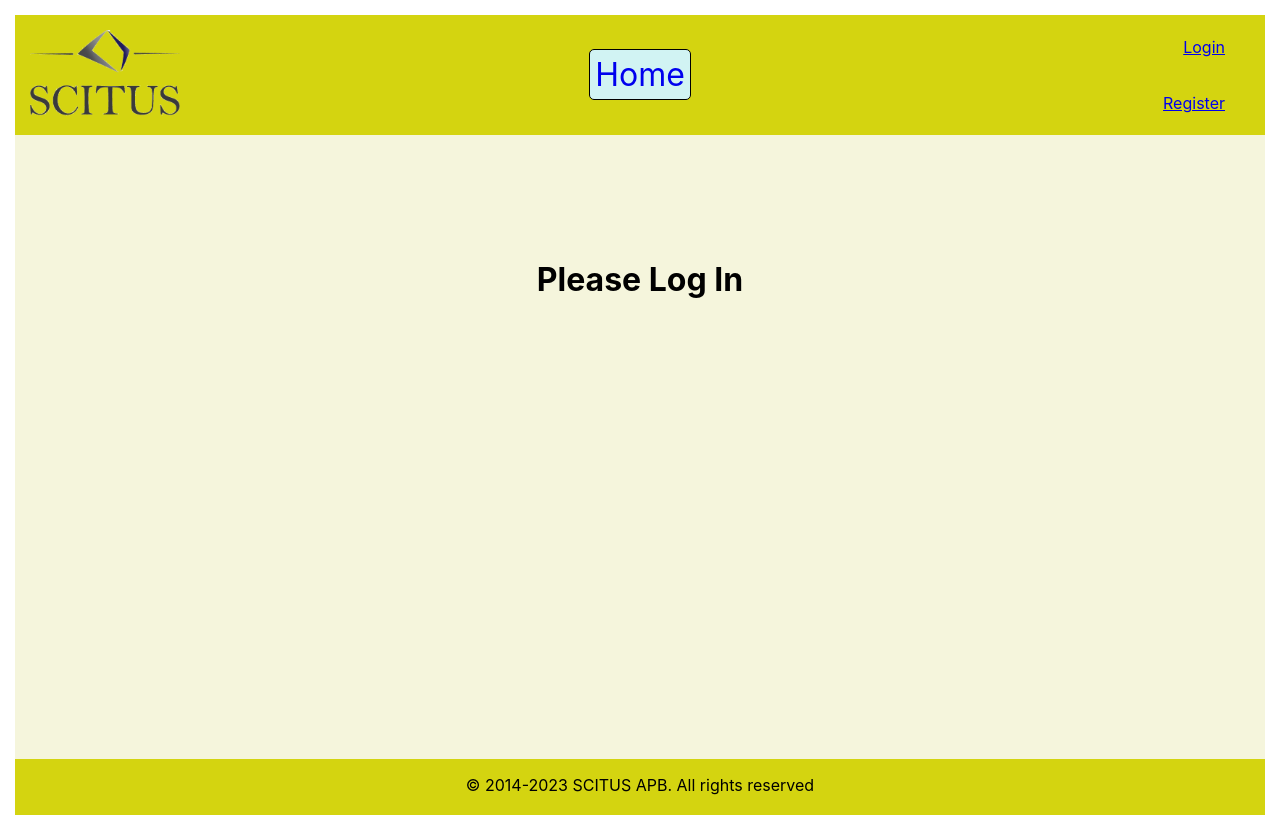
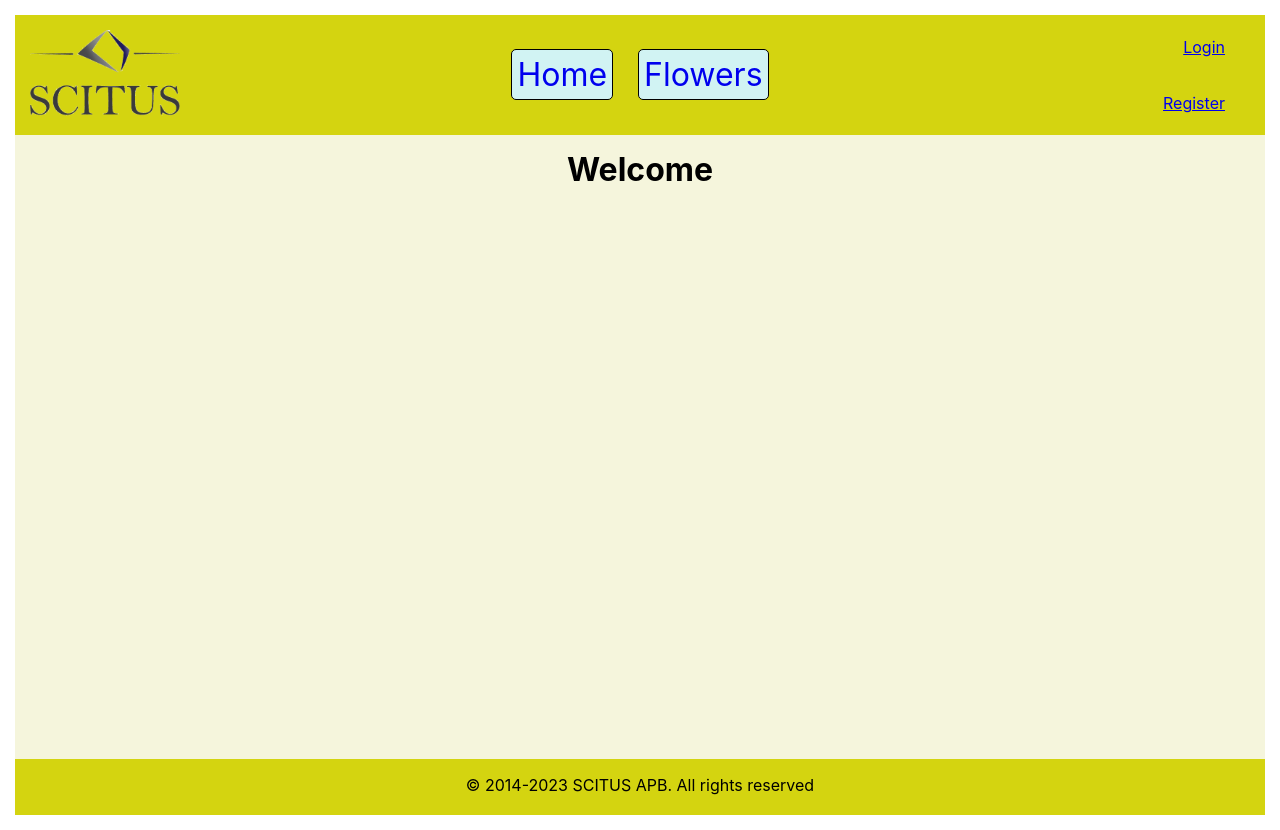
Before and after one commit to nesuesu/Legal, a React (Create React App) app: page / in a window 1280 px wide. Built offline with nearby package versions, Linux system fonts and the light colour scheme; data requests are answered from the project's data file.

Commit message:
Flowers added

```diff
--- a/src/App.css
+++ b/src/App.css
@@ -127,6 +127,21 @@ header {
     color: red;
   }
 
+/* -----------FLOWERS--------------- */
+
+.flowers {
+  margin: 20px;
+  display: flex;
+  flex-wrap: wrap;
+  /* background-color: rgb(54, 54, 9); */
+}
+
+.flowers img {
+  width: 300px;
+  object-fit: contain;
+  margin-left: 15px;
+}
+
 /* -----------FOOTER--------------- */
 
 #page-container {
--- a/src/App.jsx
+++ b/src/App.jsx
@@ -5,6 +5,7 @@ import { Routes, Route } from 'react-router-dom';
 import Header from './components/elements/Header';
 import Footer from './components/elements/Footer';
 import Home from './components/pages/Home';
+import Flowers from './components/pages/Flowers';
 import Users from './components/pages/Users';
 import Login from './components/pages/Login';
 import Register from './components/pages/Register';
@@ -18,6 +19,7 @@ function App() {
       <Header />
       <Routes>
             <Route path='/' element={<Home />}></Route>
+            <Route path='/flowers' element={<Flowers />}></Route>
             <Route path='/users' element={<Users />}></Route>
             <Route path='/login' element={<Login />}></Route>
             <Route path='/register' element={<Register />}></Route>
--- a/src/components/elements/Header.jsx
+++ b/src/components/elements/Header.jsx
@@ -21,6 +21,7 @@ const Header = () => {
 
             <div className='menu'>
                 <Link to={'/'} className='menuitem'>Home</Link>
+                <Link to={'/flowers'} className='menuitem'>Flowers</Link>
                 { loggedInUser &&
                 <Link to={'/users'} className='menuitem'>Users</Link>
                 }
--- /dev/null
+++ b/src/components/pages/Flowers.jsx
@@ -0,0 +1,69 @@
+
+const Flowers = () => {
+
+    const flowers = [
+        {
+          "name": "rose",
+          "image": "https://thumbs.dreamstime.com/b/red-rose-4590099.jpg",
+          "color": "red",
+          "likeit": true,
+          "id": "65dfs1g"
+        },
+        {
+          "name": "sunflower",
+          "image": "https://media.istockphoto.com/id/174648035/photo/sunflower-isolated.jpg?s=612x612&w=0&k=20&c=wMNfxWPw4Zwphpazd6vH_YtJVZnSyep_uPRU9l5kRJI=",
+          "color": "yellow",
+          "likeit": true,
+          "id": "65dfs1h"
+        },
+        {
+          "name": "iris",
+          "image": "https://img.freepik.com/free-photo/side-view-dark-purple-color-iris-flower-isolated-white-background_141793-8059.jpg?w=2000",
+          "color": "violet",
+          "likeit": true,
+          "id": "65dfs1j"
+        },
+        {
+          "name": "lotus",
+          "image": "https://img.freepik.com/premium-photo/lotus-flower-white-background_62678-128.jpg?w=2000",
+          "color": "pink",
+          "likeit": true,
+          "id": "65dfs1k"
+        },
+        {
+          "name": "periwinkle",
+          "image": "https://thumbs.dreamstime.com/b/periwinkle-flower-isolated-white-background-113323550.jpg",
+          "color": "violet",
+          "likeit": true,
+          "id": "65dfs1l"
+        },
+        {
+          "name": "jasmine",
+          "image": "https://media.istockphoto.com/id/1134069126/photo/branch-of-jasmines-flowers-isolated-on-white-background.jpg?s=612x612&w=0&k=20&c=rndtTqNVRKKjJkgIBdgvQ2pRwIsn2awjCcNwFYdnSG4=",
+          "color": "white",
+          "likeit": true,
+          "id": "65dfs1z"
+        },
+        {
+          "name": "tulip",
+          "image": "https://dy1yydbfzm05w.cloudfront.net/media/catalog/product/cache/466bc07fdd9f3406dd5cbfa6621097e2/d/u/dutch_tulip_white_hot_dutch_tulip_stem_2.jpeg",
+          "color": "white",
+          "likeit": true,
+          "id": "65dfs1x"
+        }
+      ]
+
+    return (
+        <div className="flowers">
+            {flowers.map(flower =>
+                <div>
+                    <h3 style={{textAlign:'center', color:'black'}}>{flower.name}</h3>
+                    <img src={flower.image} alt="flower" />
+                    <p style={{textAlign:'center'}}>color: {flower.color}</p>
+                </div>
+            )}
+        </div>
+    )
+}
+
+export default Flowers;
--- a/src/components/pages/Home.jsx
+++ b/src/components/pages/Home.jsx
@@ -12,7 +12,7 @@ const Home = () => {
             <img style={{opacity:'0.25', display:'block', margin:'auto'}} src="https://www.deardrmooney.com/wp-content/uploads/2019/05/Depositphotos_15193351_l-2015-1038x564.jpg" alt="welcome" />
             </>
         :
-            <h1 style={{marginTop:'10%'}}>Please Log In</h1>
+            <h1>Welcome</h1>
         }
         </>
     )
```
Also changed, not shown: src/data/flowers.json (added, +53 -0 lines).
